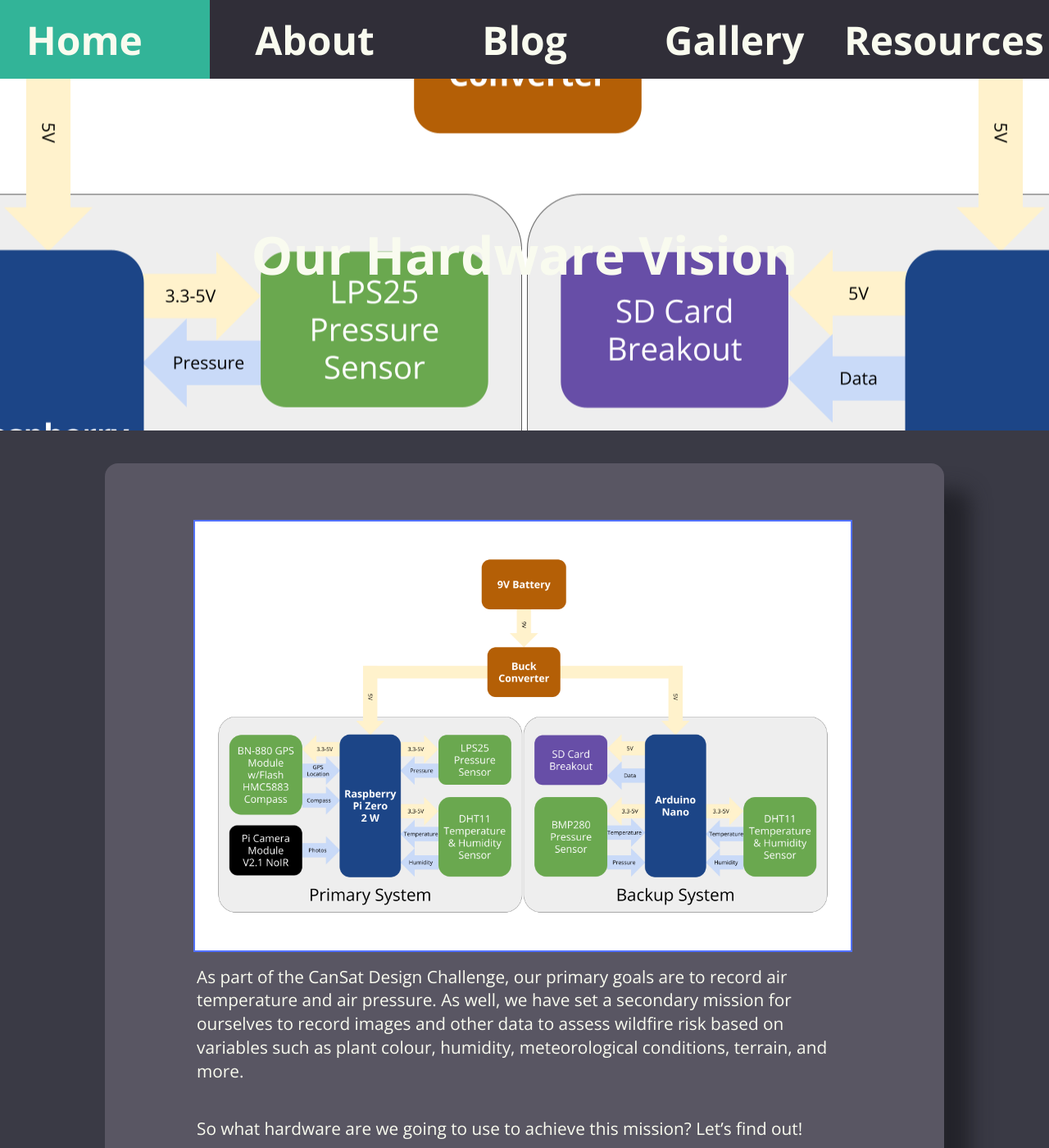
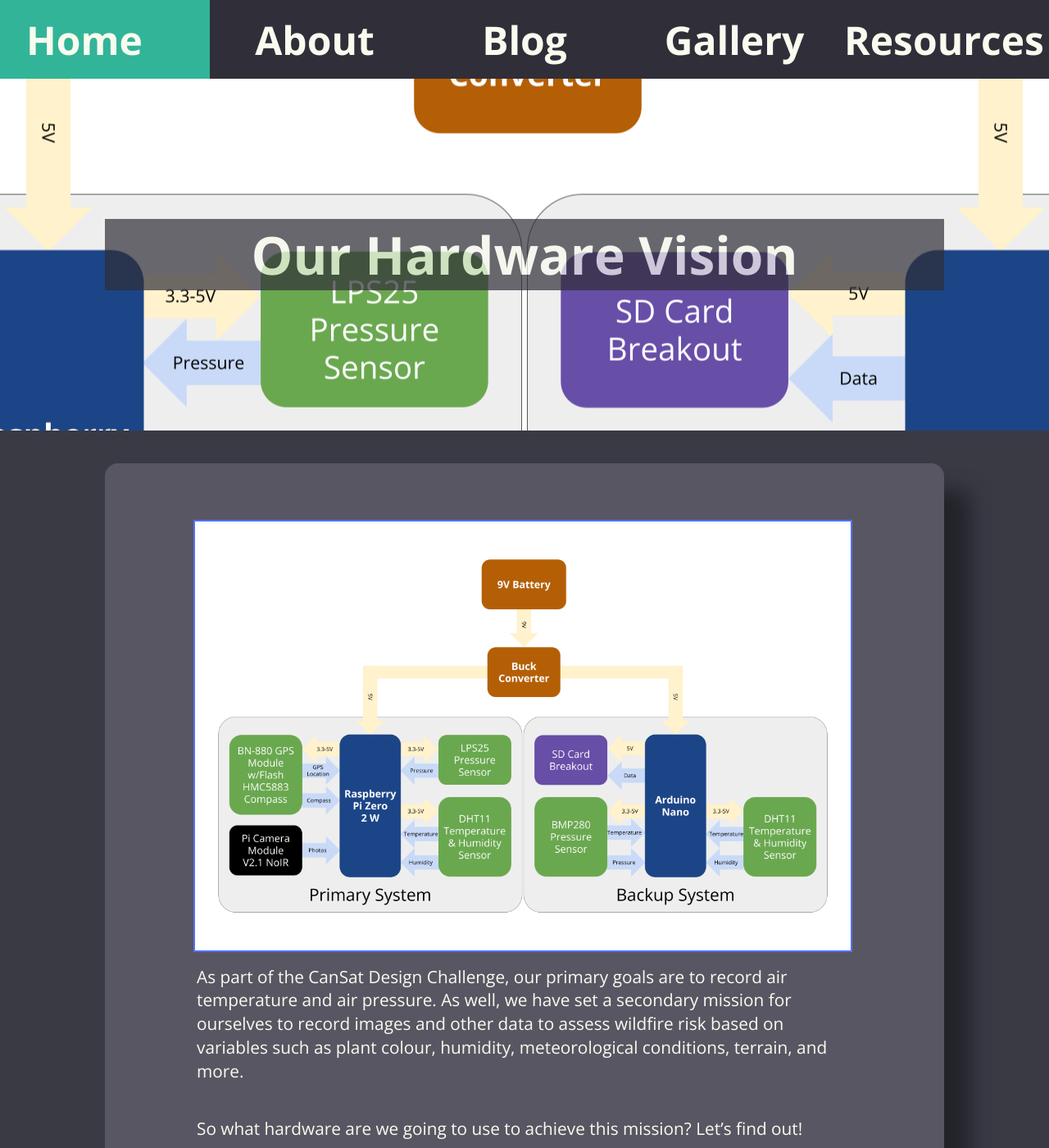
Before and after one commit to RatLaunchers/ratlaunchers.github.io, a Jekyll site: the page built from _posts/2021-11-20-Our-Hardware-Vision.md, in a window 1280 px wide and 1400 px high. Shown: the whole window at 82% size. Built offline with Jekyll 4.4.1, drawn with Linux system fonts in a browser that asks for light colours; nearby versions of some CDN libraries.

Commit message:
more readable title

```diff
--- a/_layouts/post.html
+++ b/_layouts/post.html
@@ -3,7 +3,9 @@
 ---
 <div class="blog-post">
     <div class="header-image" style="background-image: url('{{ page.header }}');">
-        <h1>{{ page.title }}</h1>
+        <div class="blog-title-text">
+            <h1>{{ page.title }}</h1>
+        </div>
     </div>
     <div class="post-content">
         <div class="content">{{ content | markdownify }}</div>
--- a/assets/css/styles.scss
+++ b/assets/css/styles.scss
@@ -381,6 +381,14 @@
     }
 }
 
+
+.blog-title-text {
+    background-color: $rgrey;
+    opacity: 0.7;
+    h1 {
+        opacity: 1;
+    }
+}
 // pre,
 // code {
 //     background-color: #454545;
```
